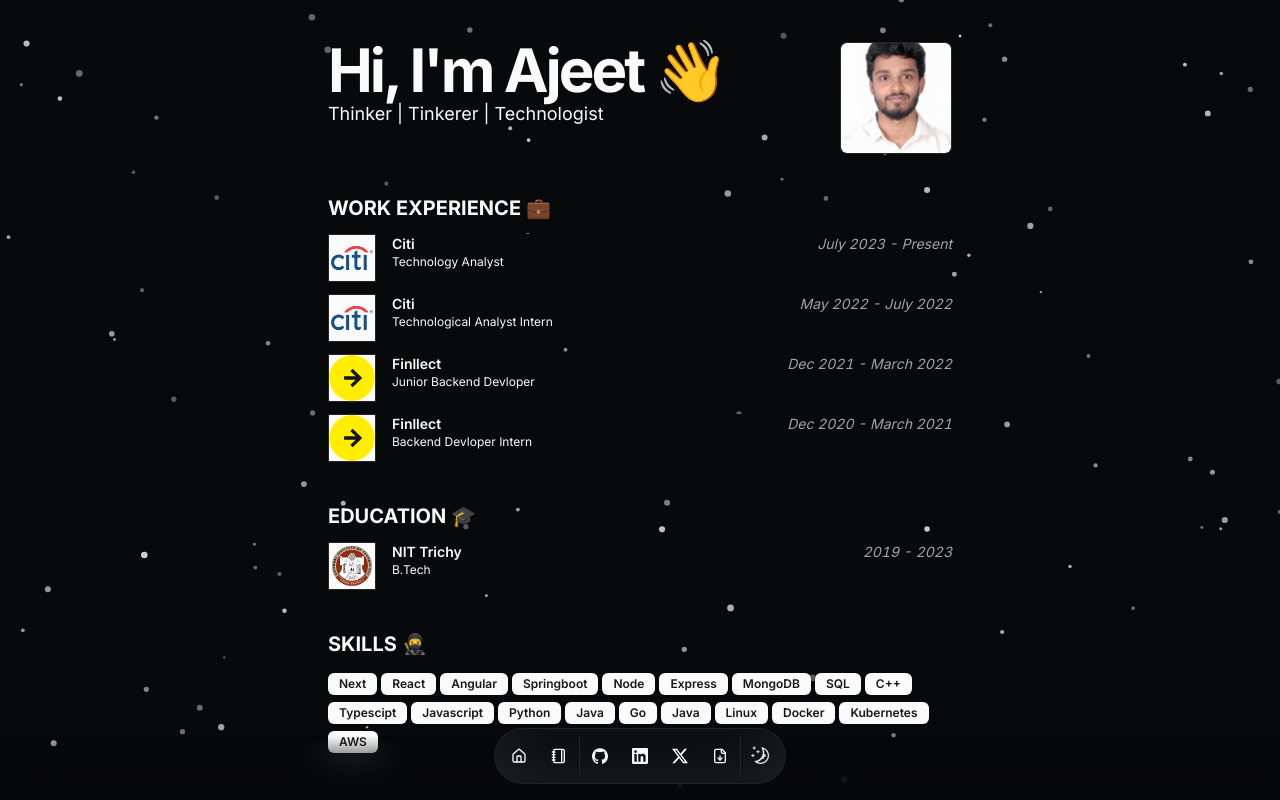
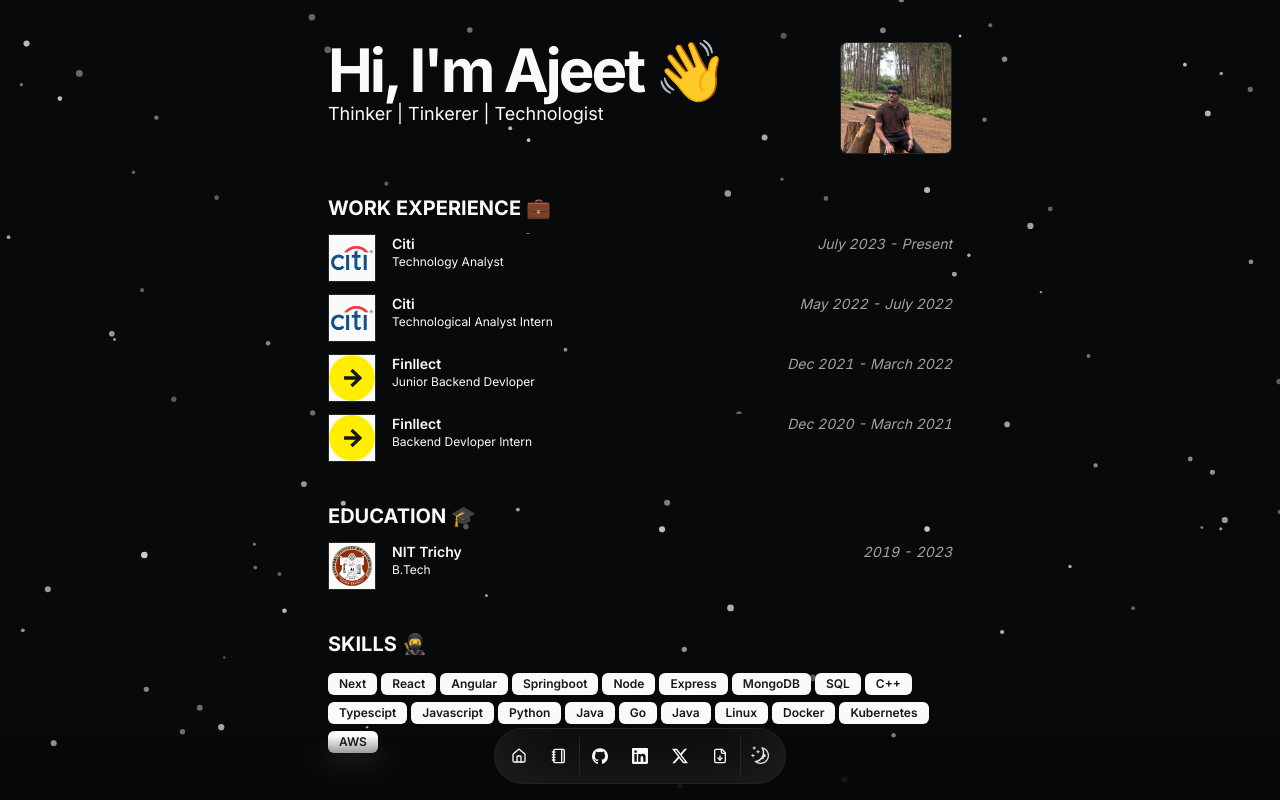
Before and after one commit to thetsajeet/portfolio, a Next.js app: page / in a window 1280 px wide. Shown: the top 800 px of the page. Built offline with nearby package versions, Linux system fonts and the light colour scheme.

Commit message:
update profile picture

```diff
--- a/src/data/resume.tsx
+++ b/src/data/resume.tsx
@@ -9,7 +9,7 @@
   locationLink: "https://www.google.com/maps/place/pune",
   description: "Thinker | Tinkerer | Technologist",
   summary: "Software engineer specialized in full-stack development.",
-  avatarUrl: "/Ajeet_TS_DP.png",
+  avatarUrl: "/ajeet_profile.jpeg",
   skills: [
     "Next",
     "React",
```
Also changed, not shown: public/ajeet_profile.jpeg (added).
